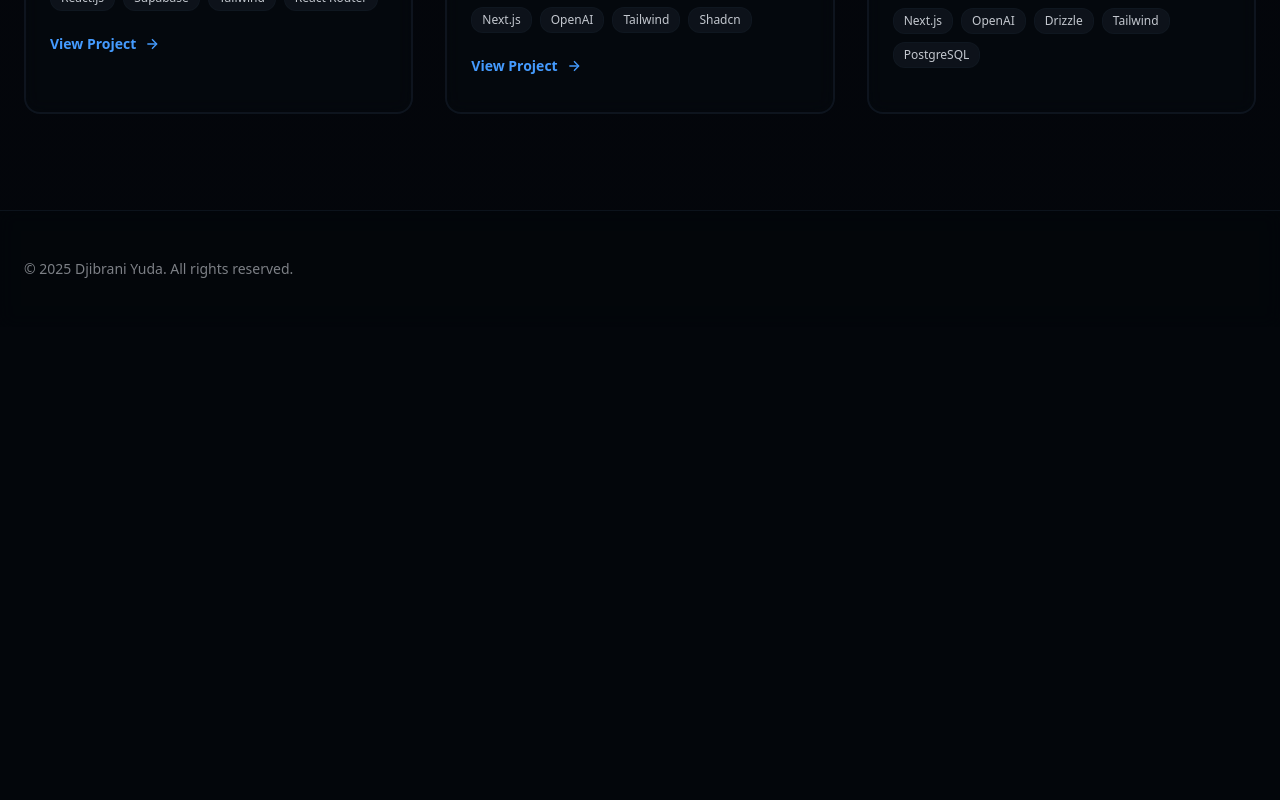
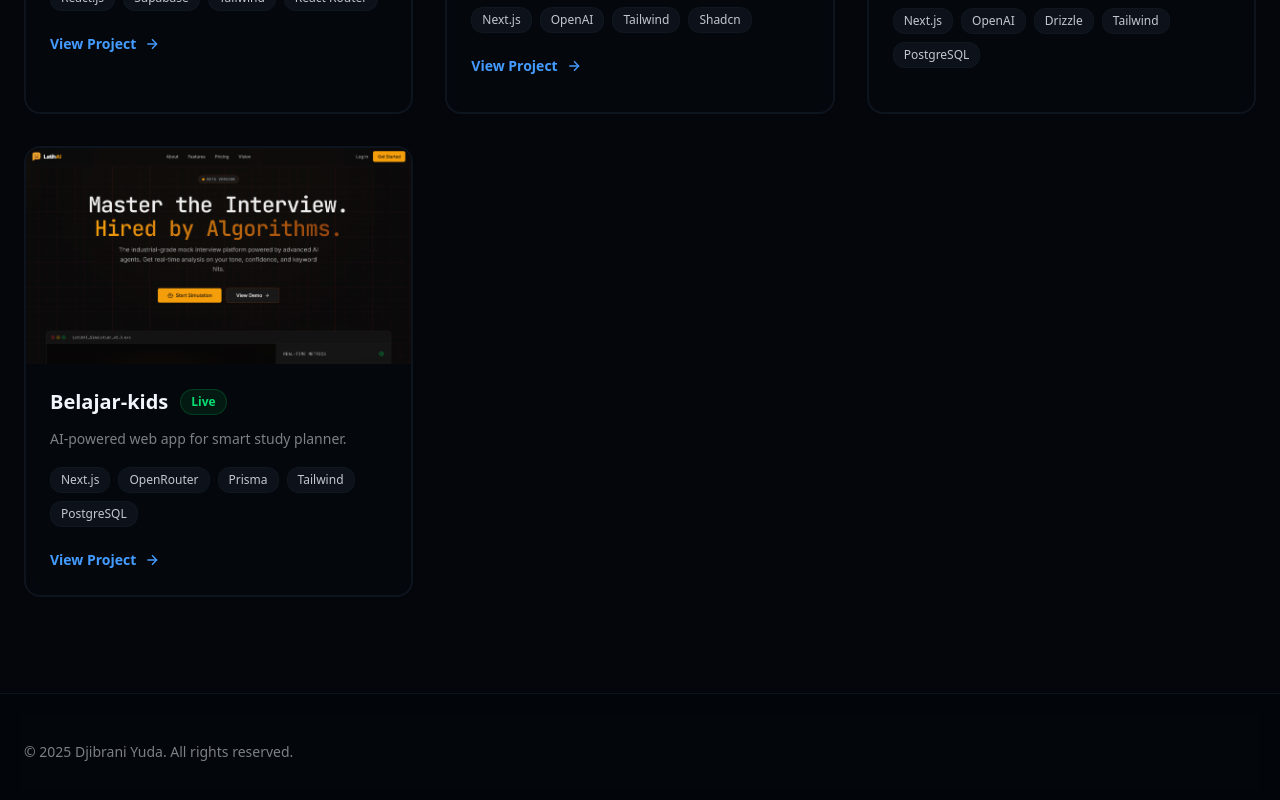
Before and after one commit to YudaClairee/portfolio-web, a Next.js app: page /projects in a window 1280 px wide. Shown: the part 1156-1956 px from the top of the page. Before the commit the page ends 1483 px from the top, so only its background shows below. Built offline with nearby package versions, Linux system fonts and the light colour scheme.

Commit message:
Add new project 'Belajar-kids' to projects list
Added a new project entry for 'Belajar-kids' with relevant details.

```diff
--- a/src/data/projects.ts
+++ b/src/data/projects.ts
@@ -66,4 +66,12 @@ export const projects: Project[] = [
     link: "https://latihai.netlify.app",
     status: "Development",
   },
+  {
+    title: "Belajar-kids",
+    description: "AI-powered web app for smart study planner.",
+    tech: ["Next.js", "OpenRouter", "Prisma", "Tailwind", "PostgreSQL"],
+    image: "/latihai.png",
+    link: "https://belajarkids.netlify.app",
+    status: "Live",
+  },
 ];
```
